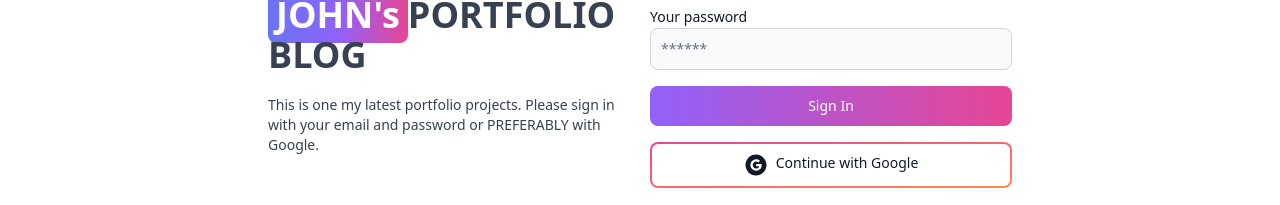
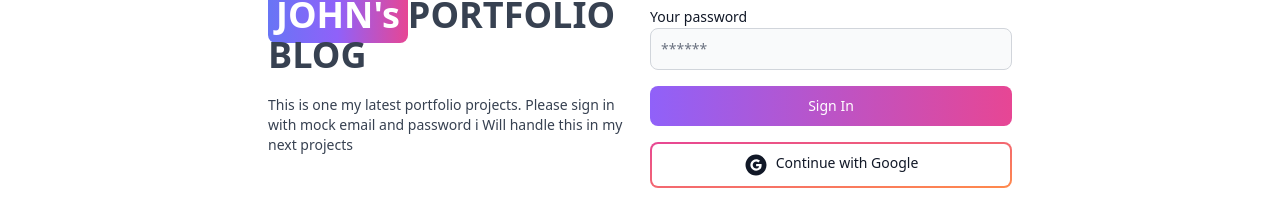
Before and after one commit to offorjohn/mern-blog, a React (Vite) app in the folder client/: page /sign-in in a window 1280 px wide. Shown: the part 234-439 px from the top of the page. Built offline with nearby package versions, Linux system fonts and the light colour scheme; no server answers.

Commit message:
first commit

```diff
--- a/client/src/pages/SignIn.jsx
+++ b/client/src/pages/SignIn.jsx
@@ -55,8 +55,9 @@ export default function SignIn() {
             PORTFOLIO BLOG
           </Link>
           <p className="text-sm mt-5">
-            This is one my latest portfolio projects. Please sign in with your email and password
-            or  PREFERABLY with Google.
+            This is one my latest portfolio projects. Please sign in with mock email and password
+               i Will handle this in my next projects
+
           </p>
 
         </div>
```
